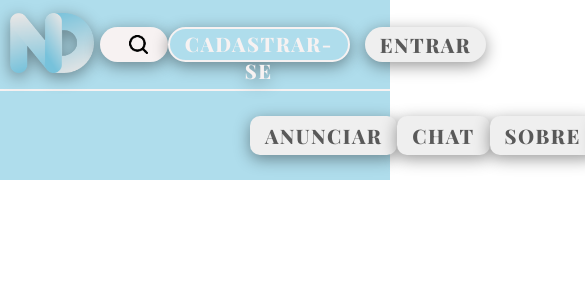
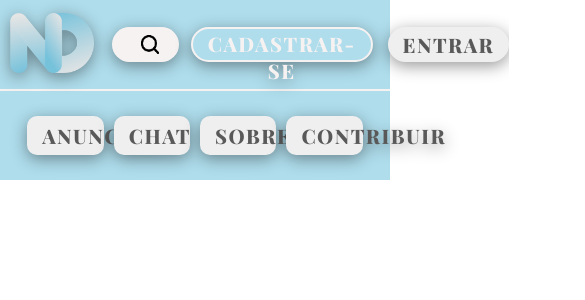
Before and after one commit to VictorArguelho/NovoDono, a React (Vite) app: page / in a window 390 px wide. Shown: the top 300 px of the page, 585 px wide, since content can reach past the window. Built offline with nearby package versions, Linux system fonts and the light colour scheme.

Commit message:
style: add responsivity

```diff
--- a/src/components/Header/NavBar/NavBar.module.css
+++ b/src/components/Header/NavBar/NavBar.module.css
@@ -1,17 +1,20 @@
 .navBar {
   flex: 1;
-  padding-left: 250px;
-  padding-right: 250px;
+  padding-left: 7%;
+  padding-right: 7%;
 
   display: flex;
   flex-direction: row;
   align-items: center;
   justify-content: space-between;
+  gap: 3%;
 }
 
 .navButton {
+  flex: 1;
   height: 44%;
-  width: 220px;
+  width: 10%;
+  max-width: 250px;
 
   padding-left: 15px;
   padding-right: 15px;
--- a/src/components/layout/TripleSection/TripleSection.module.css
+++ b/src/components/layout/TripleSection/TripleSection.module.css
@@ -5,6 +5,7 @@
   flex-direction: row;
   align-items: center;
   justify-content: space-between;
+  gap: 3%;
 }
 
 .section {
```
